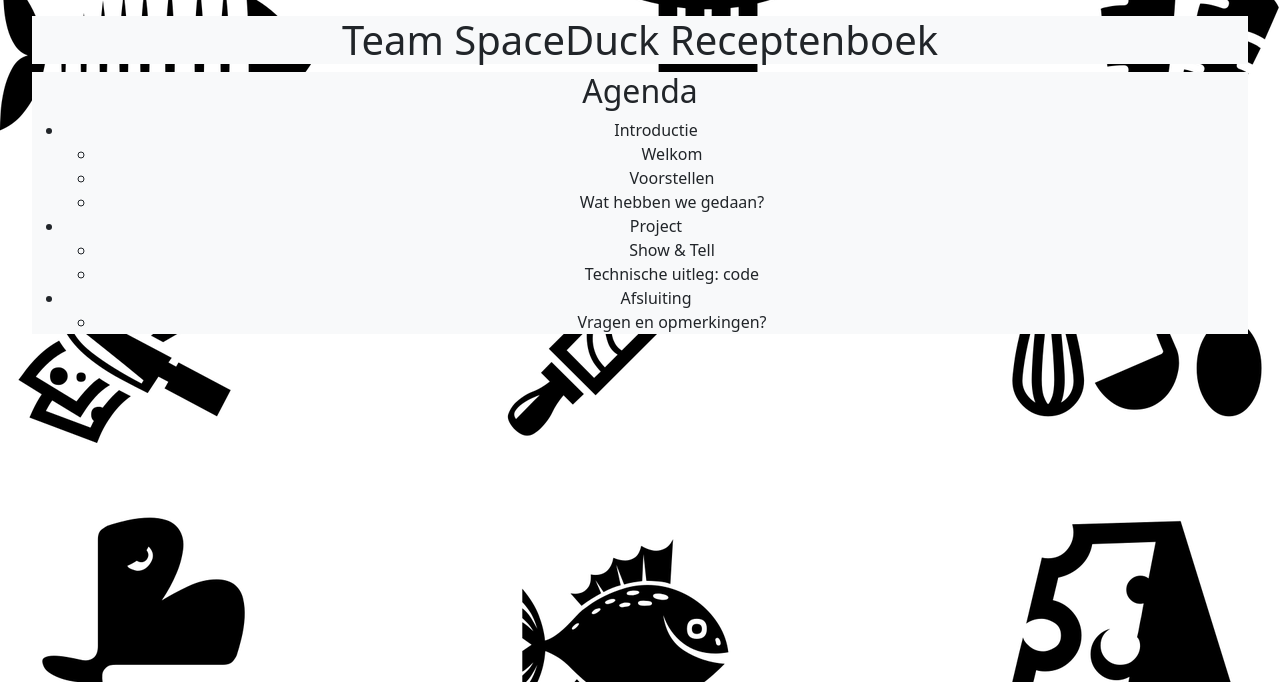
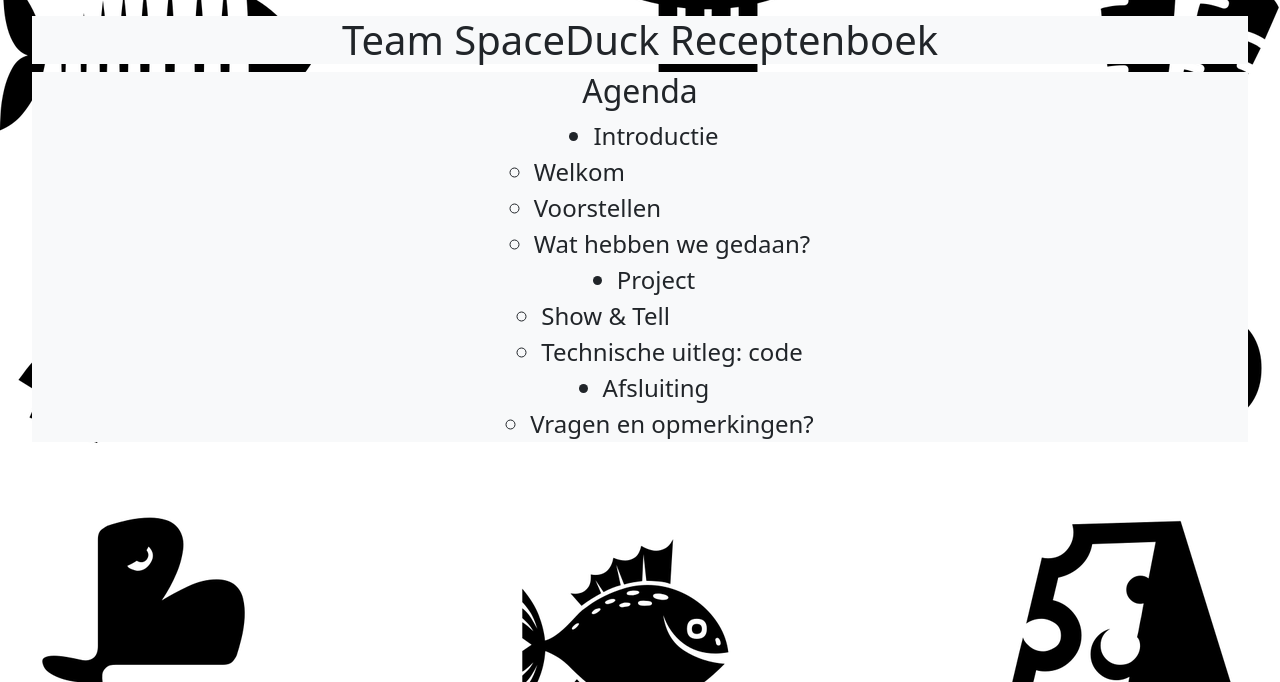
Before and after one commit to TheRealSpectrum/SpaceDuck-receptenboek, a PHP site: page /agenda.php in a window 1280 px wide. Shown: the part 86-768 px from the top of the page. Run offline with PHP 8.4, Linux system fonts and the light colour scheme.

Commit message:
Changes agenda

```diff
--- a/agenda.php
+++ b/agenda.php
@@ -4,10 +4,10 @@
 
 <h1 class="bg-light text-center">Team SpaceDuck Receptenboek</h1>
 
-  <section class="bg-light text-center">
-    <h2>Agenda</h2>
+<section class="bg-light fs-4 text">
+  <h2 class="text-center">Agenda</h2>
 
-    <ul>
+  <ul class="d-flex flex-column align-items-center">
     <li>Introductie</li>
       <ul>
         <li>Welkom</li>
```
Also changed, not shown: 1 other file. Lines whose indentation alone changed are shown as unchanged.
